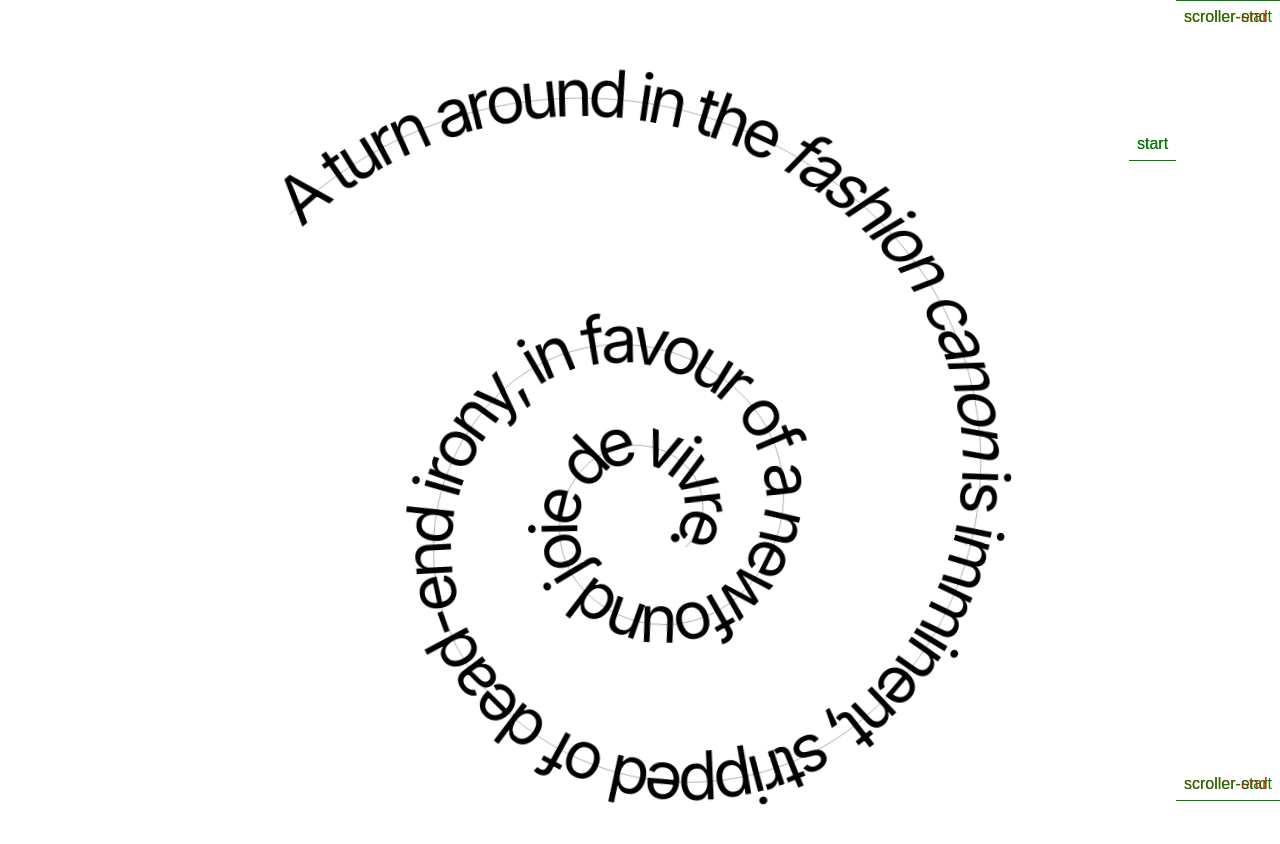
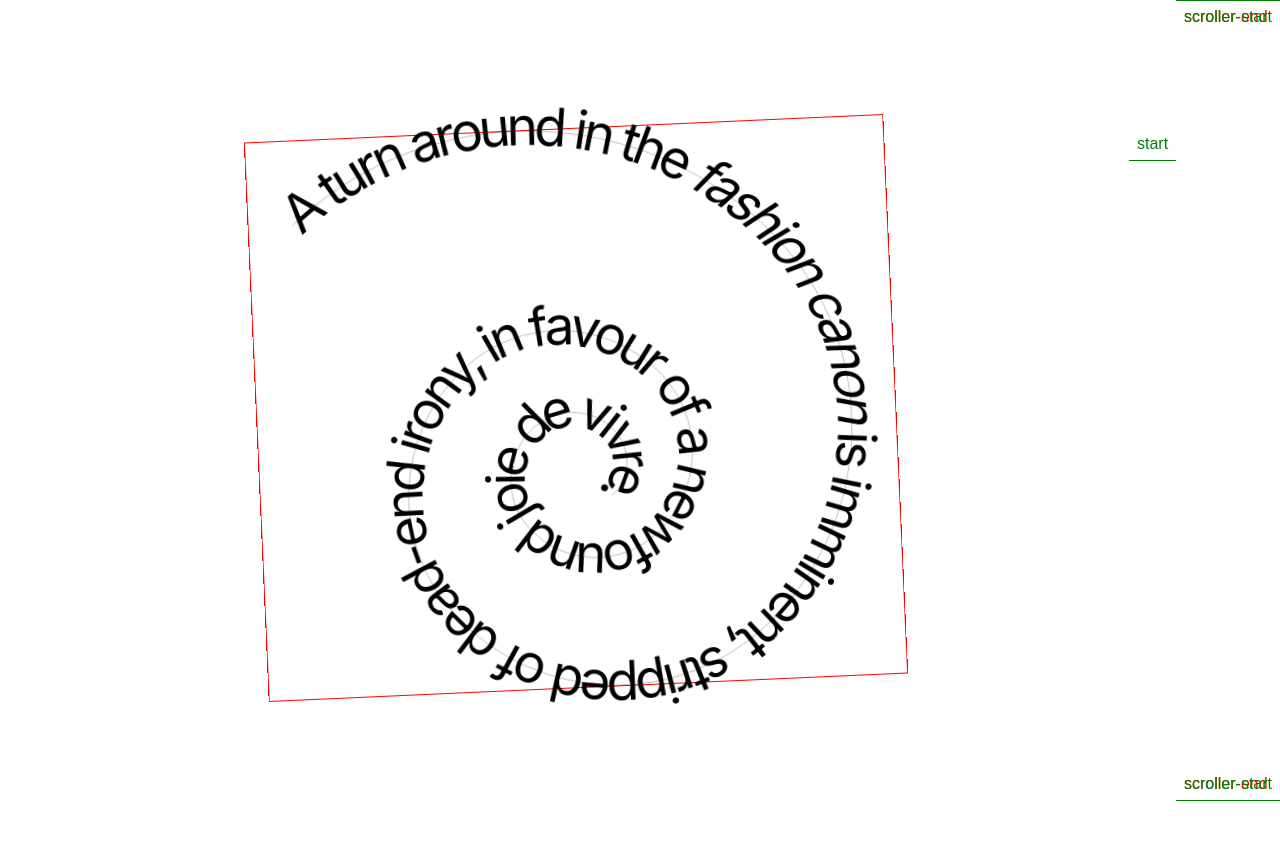
Before and after one commit to malikkotb/content, a Next.js app: page /textScrolly in a window 1280 px wide. Shown: the top 844 px of the page. Built offline with nearby package versions, Linux system fonts and the light colour scheme.

Commit message:
textscrolly

```diff
--- a/app/textScrolly/page.jsx
+++ b/app/textScrolly/page.jsx
@@ -9,7 +9,6 @@ export default function TextScrolly() {
   const svgRef = useRef(null);
 
   useGSAP(() => {
-
     gsap.to(svgRef.current, {
       rotation: -45, // Rotate in the opposite direction
 
@@ -22,22 +21,23 @@ export default function TextScrolly() {
       },
     });
     gsap.to(svgRef.current, {
-        scale: 2.5,
+      scale: 3.5,
       scrollTrigger: {
-            trigger: ".container",
+        trigger: ".scaleContainer",
         start: "top bottom", // Start when the top of the container reaches the bottom of the viewport
         end: "bottom bottom", // End when the bottom of the container reaches the bottom of the viewport
         scrub: true,
         markers: true,
-        }
-    })
+      },
+    });
   }, []);
 
   return (
-    <div className="container h-[1000vh] fixed flex justify-center items-start mt-40">
+    <div className="flex flex-col">
+      <div className="container h-[1000vh] flex justify-center items-start mt-40">
         <svg
           ref={svgRef}
-        className="w-[70%] md:w-[50%] xl:max-h-[calc(100vh-15rem)]"
+          className="w-[70%] fixed borderr top-32 left-64 md:w-[50%] xl:max-h-[calc(100vh-15rem)]"
           overflow="visible"
           xmlns="http://www.w3.org/2000/svg"
           xmlnsXlink="http://www.w3.org/1999/xlink"
@@ -79,5 +79,8 @@ export default function TextScrolly() {
         ></path> */}
         </svg>
       </div>
+
+      <div className="scaleContainer h-[200vh] w-full bg-red-200"></div>
+    </div>
   );
 }
```
Lines whose indentation alone changed are shown as unchanged.
